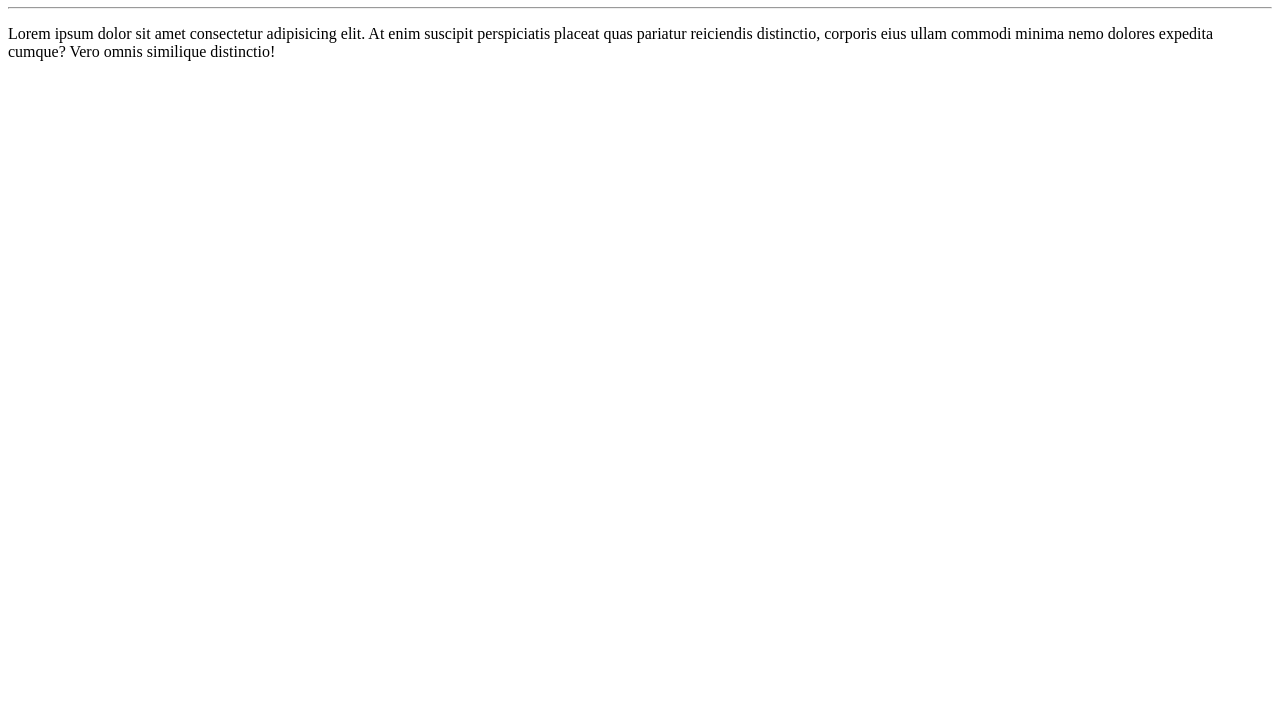
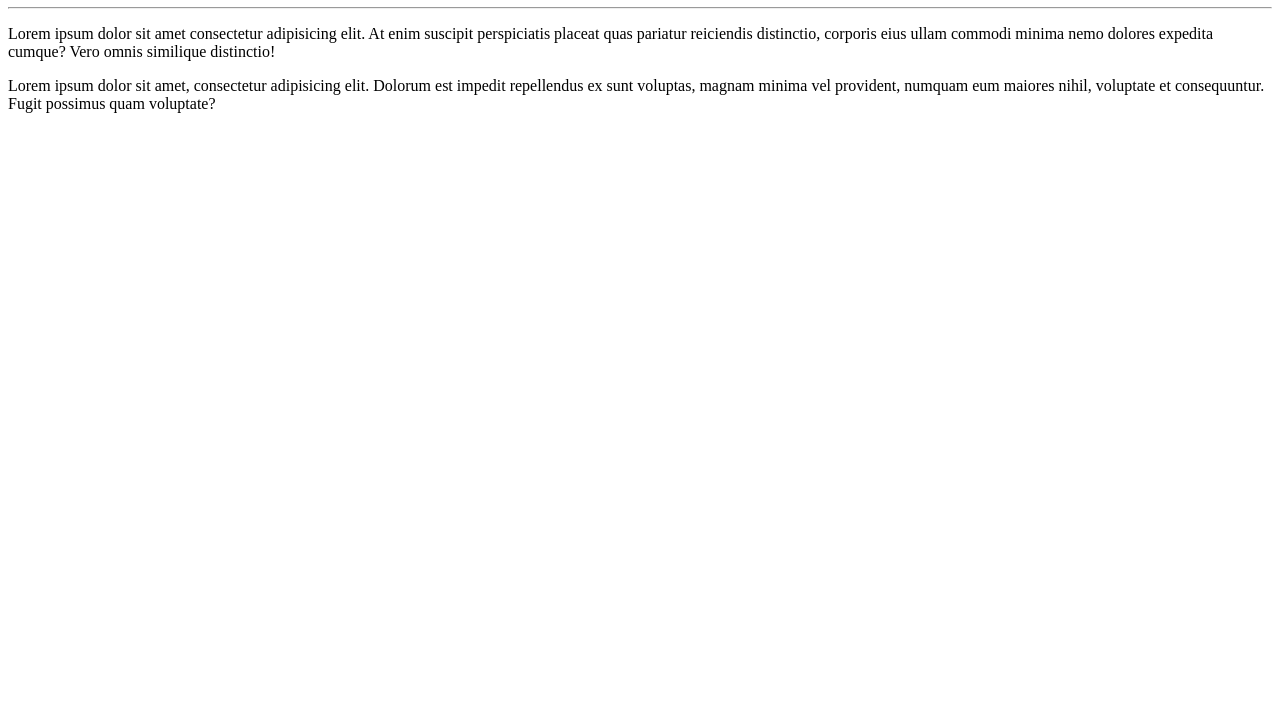
Before and after one commit to Jose-Miqueias/Ola-Mundo, a plain HTML site: page site-exemplo/index.html in a window 1280 px wide. Shown: the part 73-800 px from the top of the page. Drawn offline with Linux system fonts and the light colour scheme.

Commit message:
adicionei um parágrafo

```diff
--- a/site-exemplo/index.html
+++ b/site-exemplo/index.html
@@ -10,5 +10,6 @@
     <h1>Olá, Mundo!</h1>
     <hr>
     <p>Lorem ipsum dolor sit amet consectetur adipisicing elit. At enim suscipit perspiciatis placeat quas pariatur reiciendis distinctio, corporis eius ullam commodi minima nemo dolores expedita cumque? Vero omnis similique distinctio!</p>
+    <p>Lorem ipsum dolor sit amet, consectetur adipisicing elit. Dolorum est impedit repellendus ex sunt voluptas, magnam minima vel provident, numquam eum maiores nihil, voluptate et consequuntur. Fugit possimus quam voluptate?</p>
 </body>
 </html>
```
